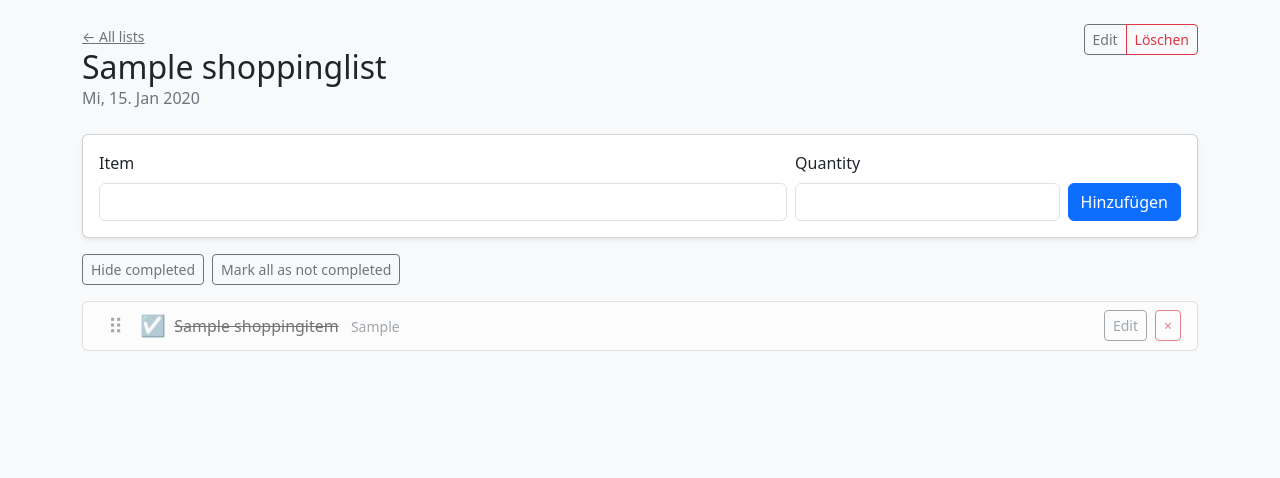
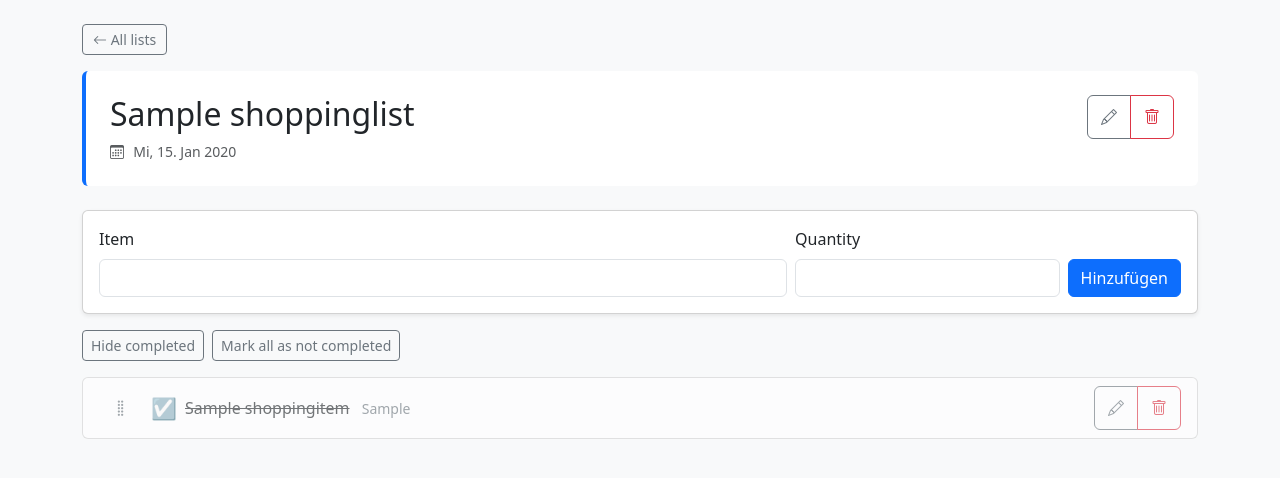
Before and after one commit to diefenbach/easy-kitchen, a Django app: page /lists/1/ in a window 1280 px wide. Shown: the part 57-535 px from the top of the page. Run offline with Django 5.2, Linux system fonts and the light colour scheme; a user stored in the database is signed in; tables that the repository leaves empty hold one stand-in row (values such as "Sample post").

Commit message:
Refresh shopping list detail design
Co-authored-by: Cursor <cursoragent@cursor.com>

```diff
--- a/src/shopping/static/shopping/easylist.css
+++ b/src/shopping/static/shopping/easylist.css
@@ -1,9 +1,14 @@
 .list-card { transition: transform .15s ease, box-shadow .15s ease; }
 .list-card:hover { transform: translateY(-2px); box-shadow: 0 .5rem 1rem rgba(0,0,0,.12) !important; }
+.list-back-button { --bs-btn-padding-x: .625rem; }
+.list-detail-header { background-color: #fff; border-left: .25rem solid var(--bs-primary) !important; }
+.list-detail-date { color: var(--bs-secondary-color); font-size: .875rem; }
+.list-detail-date .bi { margin-right: .35rem; }
+.icon-action { align-items: center; display: inline-flex; justify-content: center; min-height: 2.75rem; min-width: 2.75rem; padding: .5rem; }
 .shopping-item.checked { opacity: .62; }
 .shopping-item.checked .item-name { text-decoration: line-through; }
 .hide-completed .shopping-item.checked { display: none; }
-.drag-handle { cursor: grab; font-size: 1.3rem; line-height: 1; }
+.drag-handle { cursor: grab; font-size: 1.1rem; line-height: 1; }
 .checkmark { font-size: 1.3rem; }
 input, select { display: block; width: 100%; padding: .375rem .75rem; border: 1px solid #dee2e6; border-radius: .375rem; }
 .errorlist { color: #b02a37; list-style: none; padding: 0; font-size: .875rem; }
--- a/src/shopping/templates/shopping/base.html
+++ b/src/shopping/templates/shopping/base.html
@@ -7,6 +7,7 @@
   <meta name="viewport" content="width=device-width, initial-scale=1">
   <title>{% block title %}EasyList{% endblock %}</title>
   <link href="https://cdn.jsdelivr.net/npm/bootstrap@5.3.3/dist/css/bootstrap.min.css" rel="stylesheet">
+  <link href="https://cdn.jsdelivr.net/npm/bootstrap-icons@1.11.3/font/bootstrap-icons.min.css" rel="stylesheet">
   <script src="https://unpkg.com/htmx.org@2.0.4"></script>
   <script src="https://cdn.jsdelivr.net/npm/sortablejs@1.15.6/Sortable.min.js"></script>
   {% load static %}
--- a/src/shopping/templates/shopping/detail.html
+++ b/src/shopping/templates/shopping/detail.html
@@ -2,17 +2,29 @@
 {% load i18n %}
 {% block title %}{{ object.title }} · EasyList{% endblock %}
 {% block content %}
-<div class="d-flex gap-2 align-items-start justify-content-between mb-4">
-  <div>
-    <a class="text-secondary small" href="{% url 'shopping:list' %}">← {% translate "All lists" %}</a>
-    <h1 class="h2 mb-0">{{ object.title }}</h1>
-    <p class="text-secondary mb-0">{{ object.date|date:"D, d. M Y" }}</p>
+<a class="btn btn-outline-secondary btn-sm list-back-button mb-3" href="{% url 'shopping:list' %}">
+  <i class="bi bi-arrow-left" aria-hidden="true"></i>
+  {% translate "All lists" %}
+</a>
+<header class="list-detail-header card border-0 mb-4">
+  <div class="card-body p-4 d-flex flex-column flex-sm-row gap-3 align-items-sm-start justify-content-between">
+    <div>
+      <h1 class="h2 mb-2">{{ object.title }}</h1>
+      <p class="list-detail-date mb-0">
+        <i class="bi bi-calendar3" aria-hidden="true"></i>
+        {{ object.date|date:"D, d. M Y" }}
+      </p>
+    </div>
+    <div class="btn-group" role="group" aria-label="{% translate 'List actions' %}">
+      <a href="{% url 'shopping:update' object.pk %}" class="btn btn-outline-secondary icon-action" aria-label="{% translate 'Edit list' %}">
+        <i class="bi bi-pencil" aria-hidden="true"></i>
+      </a>
+      <button type="button" class="btn btn-outline-danger icon-action" data-bs-toggle="modal" data-bs-target="#delete-list-modal" aria-label="{% translate 'Delete list' %}">
+        <i class="bi bi-trash" aria-hidden="true"></i>
+      </button>
+    </div>
   </div>
-  <div class="btn-group">
-    <a href="{% url 'shopping:update' object.pk %}" class="btn btn-outline-secondary btn-sm">{% translate "Edit" %}</a>
-    <button type="button" class="btn btn-outline-danger btn-sm" data-bs-toggle="modal" data-bs-target="#delete-list-modal">{% translate "Delete" %}</button>
-  </div>
-</div>
+</header>
 <section class="card shadow-sm mb-3">
   <div class="card-body" id="item-form">{% include "shopping/partials/item_form.html" %}</div>
 </section>
--- a/src/shopping/templates/shopping/partials/item.html
+++ b/src/shopping/templates/shopping/partials/item.html
@@ -1,7 +1,9 @@
 {% load i18n %}
 <div class="shopping-item card mb-2 {% if item.checked %}checked{% endif %}" data-item-id="{{ item.id }}">
   <div class="card-body py-2 px-3 d-flex align-items-center gap-2">
-    <button class="drag-handle btn btn-sm text-secondary" type="button" aria-label="{% translate 'Move' %}">⠿</button>
+    <button class="drag-handle btn btn-sm text-secondary icon-action" type="button" aria-label="{% translate 'Move' %}">
+      <i class="bi bi-grip-vertical" aria-hidden="true"></i>
+    </button>
     <button class="btn btn-sm p-0 border-0 bg-transparent" hx-post="{% url 'shopping:item-toggle' shopping_list.pk item.pk %}" hx-target="closest .shopping-item" hx-swap="outerHTML" aria-label="{% translate 'Toggle completed' %}">
       <span class="checkmark">{% if item.checked %}☑{% else %}☐{% endif %}</span>
     </button>
@@ -9,8 +11,14 @@
       <span class="item-name">{{ item.name }}</span>
       {% if item.quantity %}<small class="text-secondary ms-2">{{ item.quantity }}</small>{% endif %}
     </div>
-    <button class="btn btn-sm btn-outline-secondary" hx-get="{% url 'shopping:item-update' shopping_list.pk item.pk %}" hx-target="closest .shopping-item" hx-swap="outerHTML">{% translate "Edit" %}</button>
-    <button type="button" class="btn btn-sm btn-outline-danger" data-bs-toggle="modal" data-bs-target="#delete-item-modal-{{ item.id }}" aria-label="{% translate 'Delete item' %}">×</button>
+    <div class="btn-group" role="group" aria-label="{% translate 'Item actions' %}">
+      <button class="btn btn-outline-secondary icon-action" hx-get="{% url 'shopping:item-update' shopping_list.pk item.pk %}" hx-target="closest .shopping-item" hx-swap="outerHTML" aria-label="{% translate 'Edit item' %}">
+        <i class="bi bi-pencil" aria-hidden="true"></i>
+      </button>
+      <button type="button" class="btn btn-outline-danger icon-action" data-bs-toggle="modal" data-bs-target="#delete-item-modal-{{ item.id }}" aria-label="{% translate 'Delete item' %}">
+        <i class="bi bi-trash" aria-hidden="true"></i>
+      </button>
+    </div>
   </div>
 </div>
 <div class="modal fade" id="delete-item-modal-{{ item.id }}" tabindex="-1" aria-labelledby="delete-item-title-{{ item.id }}" aria-hidden="true">
```
Also changed, not shown: e2e/test_shopping_flow.py (+1 -1 lines), src/shopping/tests/test_views.py (+17 -0 lines), src/locale/de/LC_MESSAGES/django.po, 1 other file.
